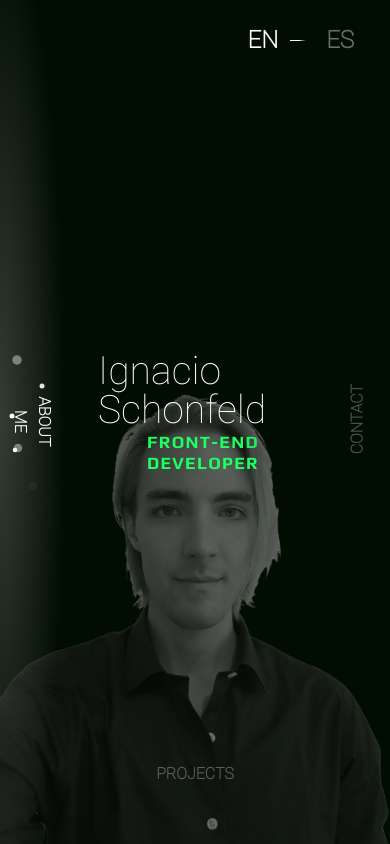
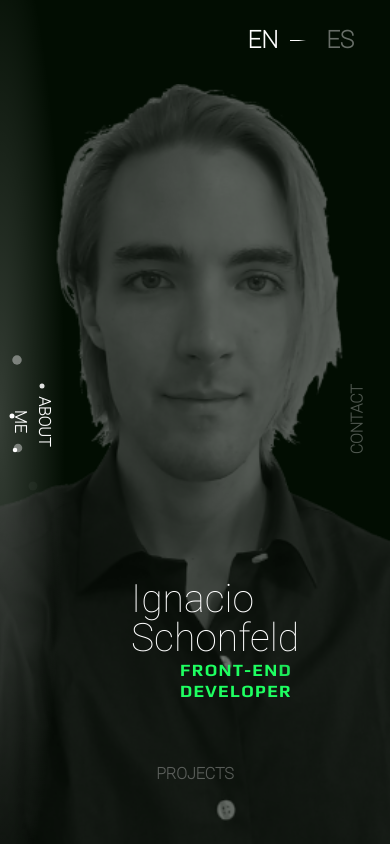
Before and after one commit to nachito-schon/personal-page, a React (Create React App) app: page / in a window 390 px wide. Built offline with nearby package versions, Linux system fonts and the light colour scheme.

Commit message:
improve profile image responsiveness, add animation

```diff
--- a/src/components/Home.tsx
+++ b/src/components/Home.tsx
@@ -47,17 +47,9 @@ export const Home = ({
       onMouseMove={handleMouseMove}
     >
       <img
-        style={{
-          position: 'absolute',
-          bottom: -mousePosition.y / 150,
-          left: mousePosition.x / 150,
-          transitionProperty: 'all',
-          transitionDuration: '1s',
-          transitionTimingFunction: 'cubic-bezier(0, 0, 0.2, 1)',
-        }}
-        className="grayscale opacity-50 brightness-90 hover:opacity-75 hover:brightness-100 hover:grayscale-0"
+        className="absolute bottom-0 left-0 h-[90vh] object-cover md:h-auto max-h-full max-w-full grayscale opacity-50 brightness-90 hover:opacity-75 hover:brightness-100 hover:grayscale-0 duration-1000 ease-out fade-in"
         srcSet={`${smallProfilePhoto} 450w, ${bigProfilePhoto} 750w`}
-        sizes="(max-width: 1280px) 450px, 750px"
+        sizes="(max-width: 768px) 450px, 750px"
         src={bigProfilePhoto}
         alt={'Profile'}
       />
--- a/src/components/Title.tsx
+++ b/src/components/Title.tsx
@@ -57,7 +57,11 @@ export const Title = ({ title, subtitle, style, language }: Props) => {
   }, [title, subtitle])
 
   return (
-    <canvas style={style} className="m-auto" ref={canvasRef}>
+    <canvas
+      style={style}
+      className="mb-24 mr-16 mt-auto ml-auto md:m-auto"
+      ref={canvasRef}
+    >
       <h1 className="text-8xl tracking-wide -translate-x-12">{title}</h1>
       <h2 className="text-5xl font-play-bold tracking-widest text-bright-green translate-x-16">
         {subtitle}
--- a/src/index.css
+++ b/src/index.css
@@ -152,3 +152,22 @@ a {
     transform: rotate(270deg);
   }
 }
+
+.fade-in {
+  animation-name: fadeIn;
+  animation-duration: 4s;
+  animation-timing-function: ease-out;
+  animation-fill-mode: none;
+}
+
+@keyframes fadeIn {
+  0% {
+    opacity: 0;
+  }
+  50% {
+    opacity: 0;
+  }
+  100% {
+    opacity: 0.5;
+  }
+}
```
Also changed, not shown: src/images/profile-photo-450w.png, src/images/profile-photo-750w.png.
